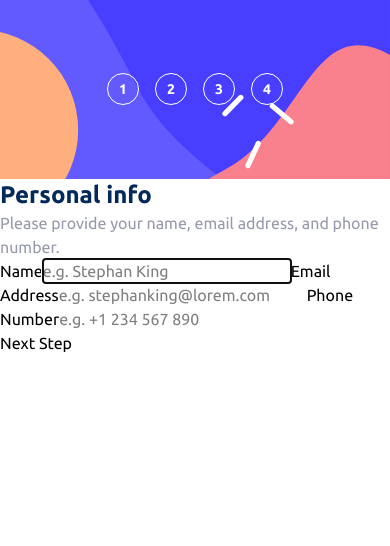
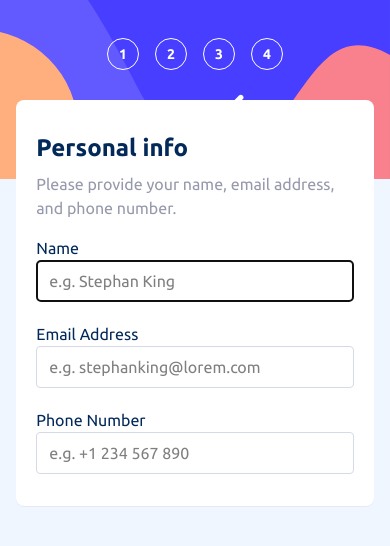
Before and after one commit to SanazBHMN/multi-step-form, a React (Vite) app: page / in a window 390 px wide. Shown: the top 546 px of the page. Built offline with nearby package versions, Linux system fonts and the light colour scheme.

Commit message:
Make the ui responsive for mobile size

```diff
--- a/index.html
+++ b/index.html
@@ -1,5 +1,5 @@
 <!doctype html>
-<html lang="en" class="font-ubuntu">
+<html lang="en" class="font-ubuntu bg-magolia">
   <head>
     <meta charset="UTF-8" />
     <link rel="icon" type="image/svg+xml" href="/favicon-32x32.png" />
--- a/src/App.tsx
+++ b/src/App.tsx
@@ -19,16 +19,16 @@ function App() {
   return (
     <div>
       <StepsList steps={steps} />
-      <form>
+      <form className="absolute top-25 right-0 left-0 mx-auto w-11/12 rounded-lg bg-white px-5 py-8 shadow-2xs">
         {step}
-        {!isFirstStep && (
+        {/* {!isFirstStep && (
           <button type="button" onClick={back}>
             Go Back
           </button>
         )}
         <button type="button" onClick={next}>
           {isLastStep ? "Confirm" : "Next Step"}
-        </button>
+        </button> */}
       </form>
     </div>
   );
--- a/src/components/FormWrapper.tsx
+++ b/src/components/FormWrapper.tsx
@@ -13,8 +13,8 @@ export const FormWrapper = ({
 }: FormWrapperProps) => {
   return (
     <>
-      <div>
-        <h1 className="text-marine-blue text-2xl font-bold">{title}</h1>
+      <div className="mb-4">
+        <h1 className="text-marine-blue text-2xl mb-2 font-bold">{title}</h1>
         <p className="text-cool-gray">{description}</p>
       </div>
       <div>{children}</div>
--- a/src/components/PersonalInfoForm.tsx
+++ b/src/components/PersonalInfoForm.tsx
@@ -8,14 +8,47 @@ export const PersonalInfoForm = () => {
 
   return (
     <FormWrapper title={title} description={description}>
-      <label htmlFor="">Name</label>
-      <input type="text" placeholder="e.g. Stephan King" autoFocus required />
+      <div className="flex flex-col justify-center gap-5">
+        <div className="flex flex-col justify-center">
+          <label htmlFor="name" className="text-marine-blue">
+            Name
+          </label>
+          {/* TODO: active state styles must be added */}
+          <input
+            type="text"
+            placeholder="e.g. Stephan King"
+            name="name"
+            autoFocus
+            required
+            className="border-light-gray rounded-sm border px-3 py-2"
+          />
+        </div>
 
-      <label htmlFor="">Email Address</label>
-      <input type="text" placeholder="e.g. stephanking@lorem.com" required />
+        <div className="flex flex-col justify-center">
+          <label htmlFor="email" className="text-marine-blue">
+            Email Address
+          </label>
+          <input
+            type="text"
+            placeholder="e.g. stephanking@lorem.com"
+            name="email"
+            required
+            className="border-light-gray rounded-sm border px-3 py-2"
+          />
+        </div>
 
-      <label htmlFor="">Phone Number</label>
-      <input type="tel" placeholder="e.g. +1 234 567 890" />
+        <div className="flex flex-col justify-center">
+          <label htmlFor="phone" className="text-marine-blue">
+            Phone Number
+          </label>
+          <input
+            type="tel"
+            placeholder="e.g. +1 234 567 890"
+            name="phone"
+            className="border-light-gray rounded-sm border px-3 py-2"
+          />
+        </div>
+      </div>
     </FormWrapper>
   );
 };
--- a/src/components/StepsList.tsx
+++ b/src/components/StepsList.tsx
@@ -21,7 +21,7 @@ export const StepsList = ({ steps }: StepsListProps) => {
       />
       <img src={desktopBackground} className="hidden sm:block" alt="" />
       <ol
-        className={`absolute top-[50%] left-[50%] flex -translate-1/2 justify-center gap-4 sm:top-36 sm:left-24 sm:flex-col`}
+        className={`absolute top-[30%] left-[50%] flex -translate-1/2 justify-center gap-4 sm:top-36 sm:left-24 sm:flex-col`}
       >
         {steps.map((_, index) => (
           <Step
```
